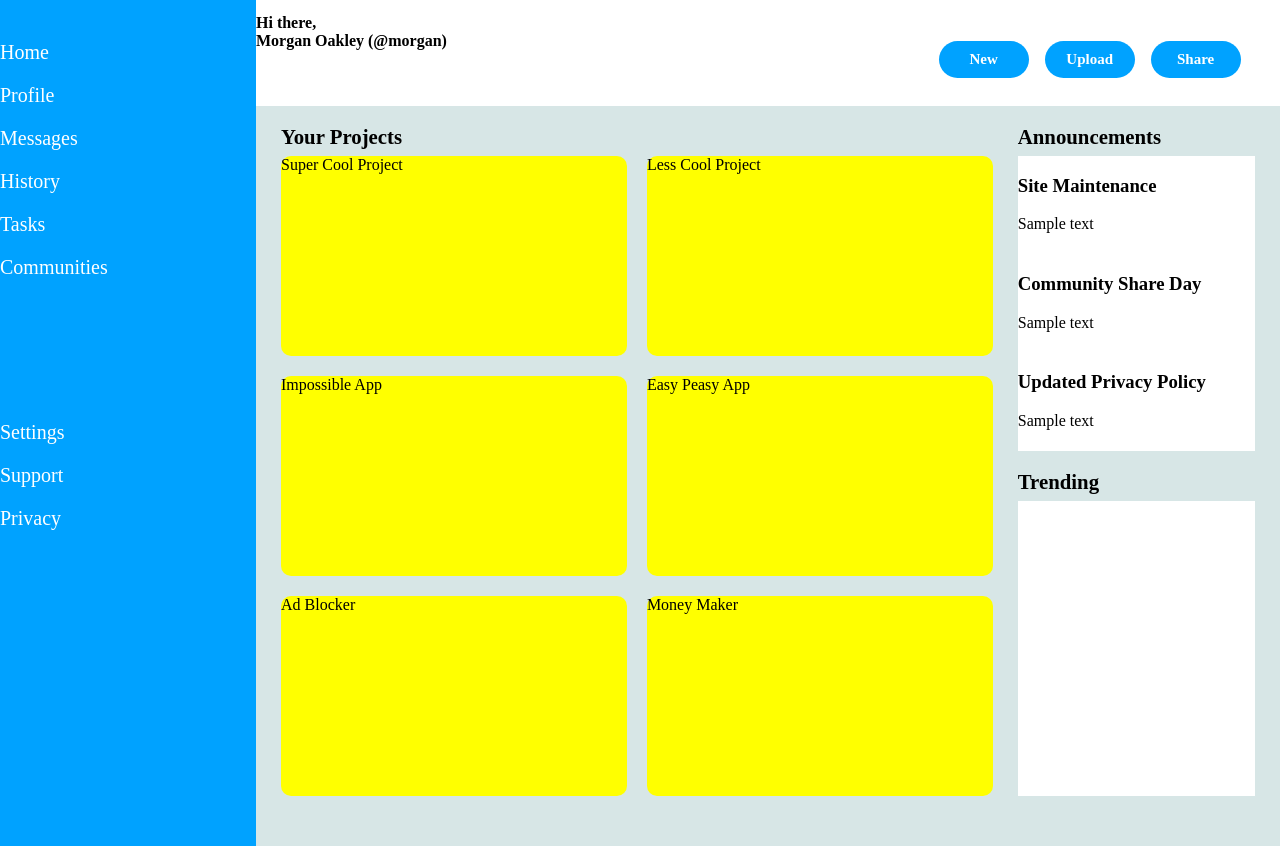
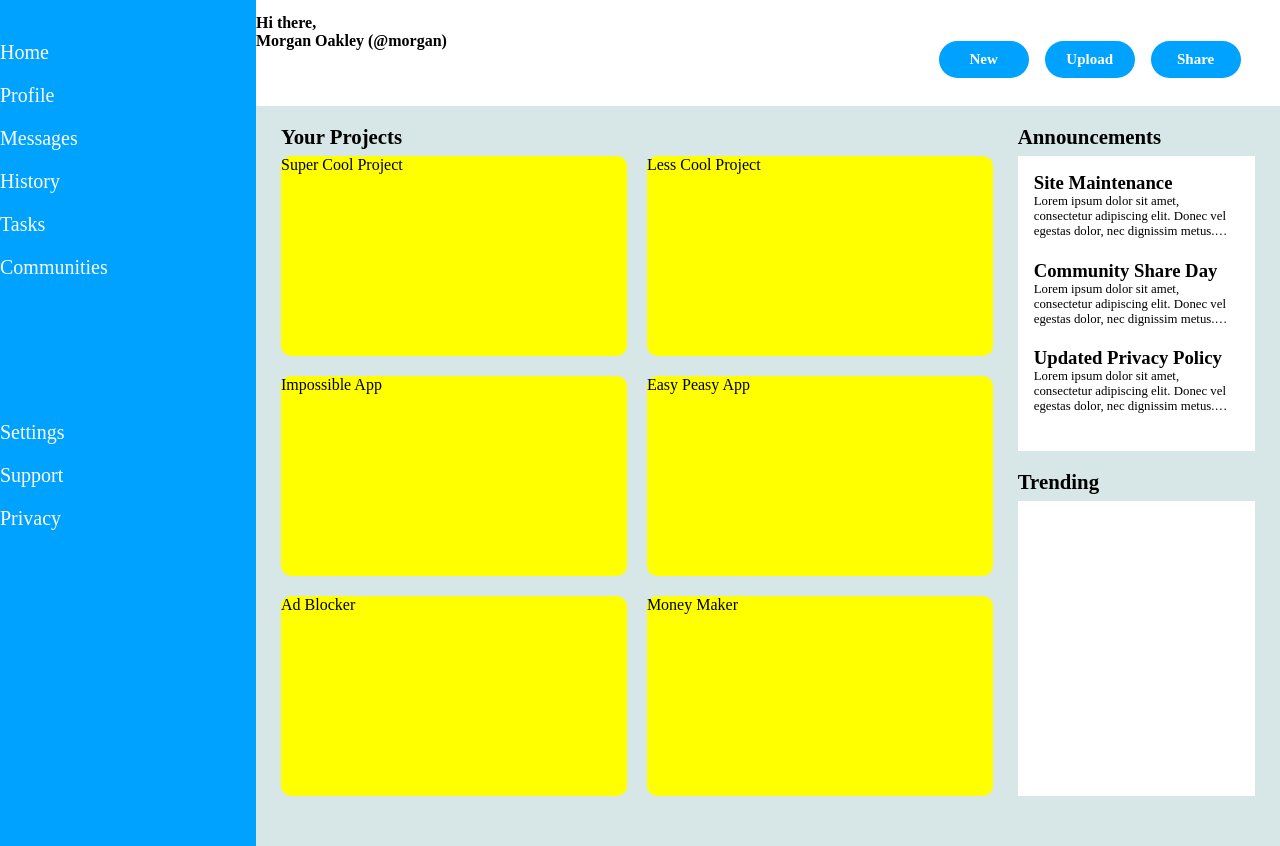
Before and after one commit to marcussleongg/admin-dashboard, a plain HTML site: page index.html in a window 1280 px wide. Shown: the part 79-925 px from the top of the page. Drawn offline with Linux system fonts and the light colour scheme.

Commit message:
Add styling for announcements tab

```diff
--- a/index.html
+++ b/index.html
@@ -49,15 +49,15 @@
         <div class="announcements">
             <div>
                 <h3>Site Maintenance</h3>
-                <p>Sample text</p>
+                <p>Lorem ipsum dolor sit amet, consectetur adipiscing elit. Donec vel egestas dolor, nec dignissim metus. Donec augue elit, rhoncus ac sodales id, porttitor vitae est. Donec laoreet rutrum libero sed pharetra. Donec vel egestas dolor, nec dignissim metus. Donec augue elit, rhoncus ac sodales id, porttitor vitae est. Donec laoreet rutrum libero sed pharetra. Duis a arcu convallis, gravida purus eget, mollis diam.</p>
             </div>
             <div>
                 <h3>Community Share Day</h3>
-                <p>Sample text</p>
+                <p>Lorem ipsum dolor sit amet, consectetur adipiscing elit. Donec vel egestas dolor, nec dignissim metus. Donec augue elit, rhoncus ac sodales id, porttitor vitae est. Donec laoreet rutrum libero sed pharetra. Donec vel egestas dolor, nec dignissim metus. Donec augue elit, rhoncus ac sodales id, porttitor vitae est. Donec laoreet rutrum libero sed pharetra. Duis a arcu convallis, gravida purus eget, mollis diam.</p>
             </div>
             <div>
                 <h3>Updated Privacy Policy</h3>
-                <p>Sample text</p>
+                <p>Lorem ipsum dolor sit amet, consectetur adipiscing elit. Donec vel egestas dolor, nec dignissim metus. Donec augue elit, rhoncus ac sodales id, porttitor vitae est. Donec laoreet rutrum libero sed pharetra. Donec vel egestas dolor, nec dignissim metus. Donec augue elit, rhoncus ac sodales id, porttitor vitae est. Donec laoreet rutrum libero sed pharetra. Duis a arcu convallis, gravida purus eget, mollis diam.</p>
             </div>
         </div>
         <div class="trending"></div>
--- a/style.css
+++ b/style.css
@@ -129,6 +129,7 @@ body {
     background-color: white;
     display: grid;
     position: relative;
+    padding: 1em;
 }
 
 .announcements::before {
@@ -137,6 +138,23 @@ body {
     top: -1.5em;
     font-size: 1.3em;
     font-weight: bold;
+}
+
+.announcements div h3 {
+    padding: 0;
+    margin: 0;
+}
+
+.announcements div p {
+    padding: 0;
+    margin: 0;
+    font-size: 0.8em;
+    text-overflow: ellipsis;
+    overflow: hidden;
+    display: -webkit-box;
+    -webkit-line-clamp: 3;
+           -line-clamp: 3;
+    -webkit-box-orient: vertical;
 }
 
 .trending {
```
